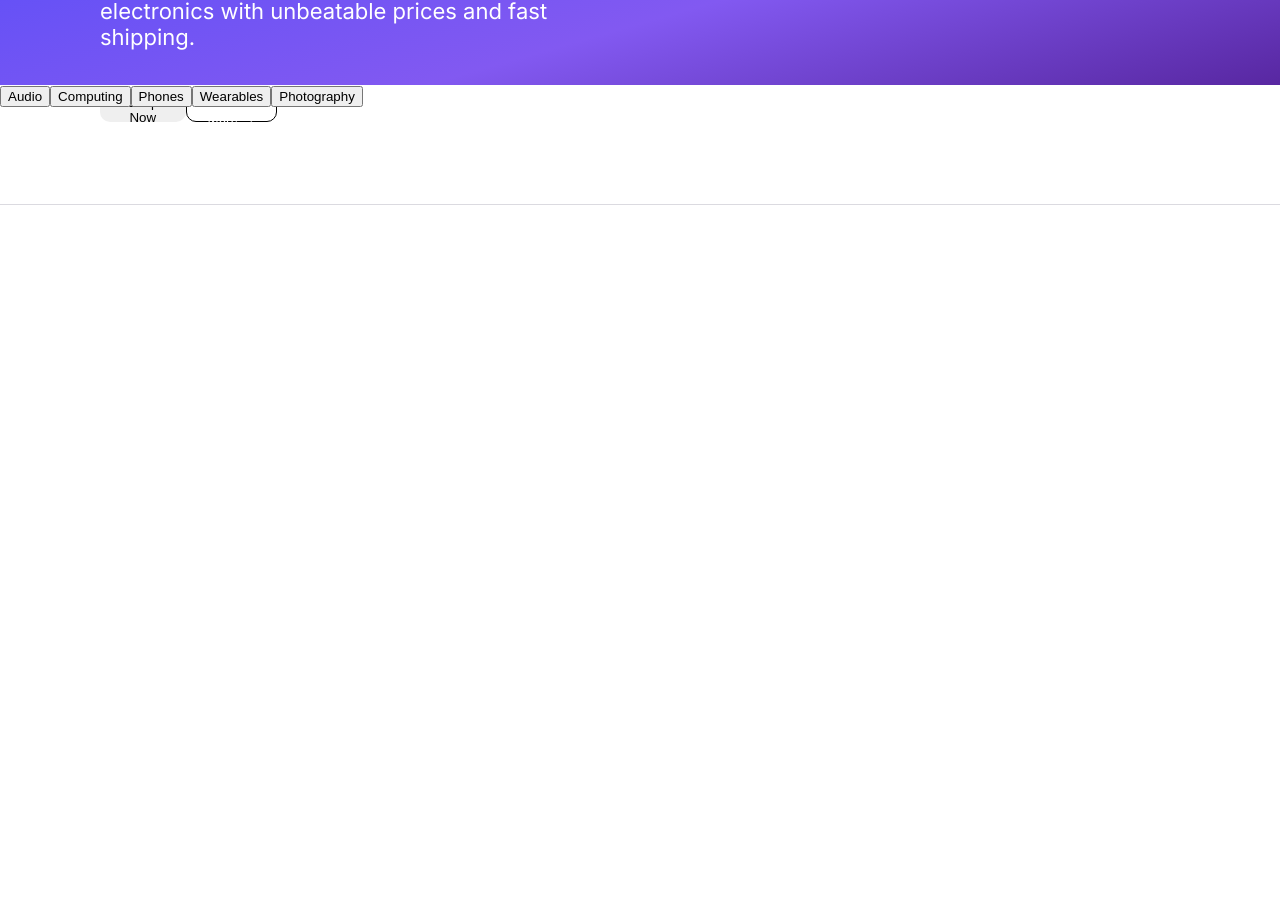
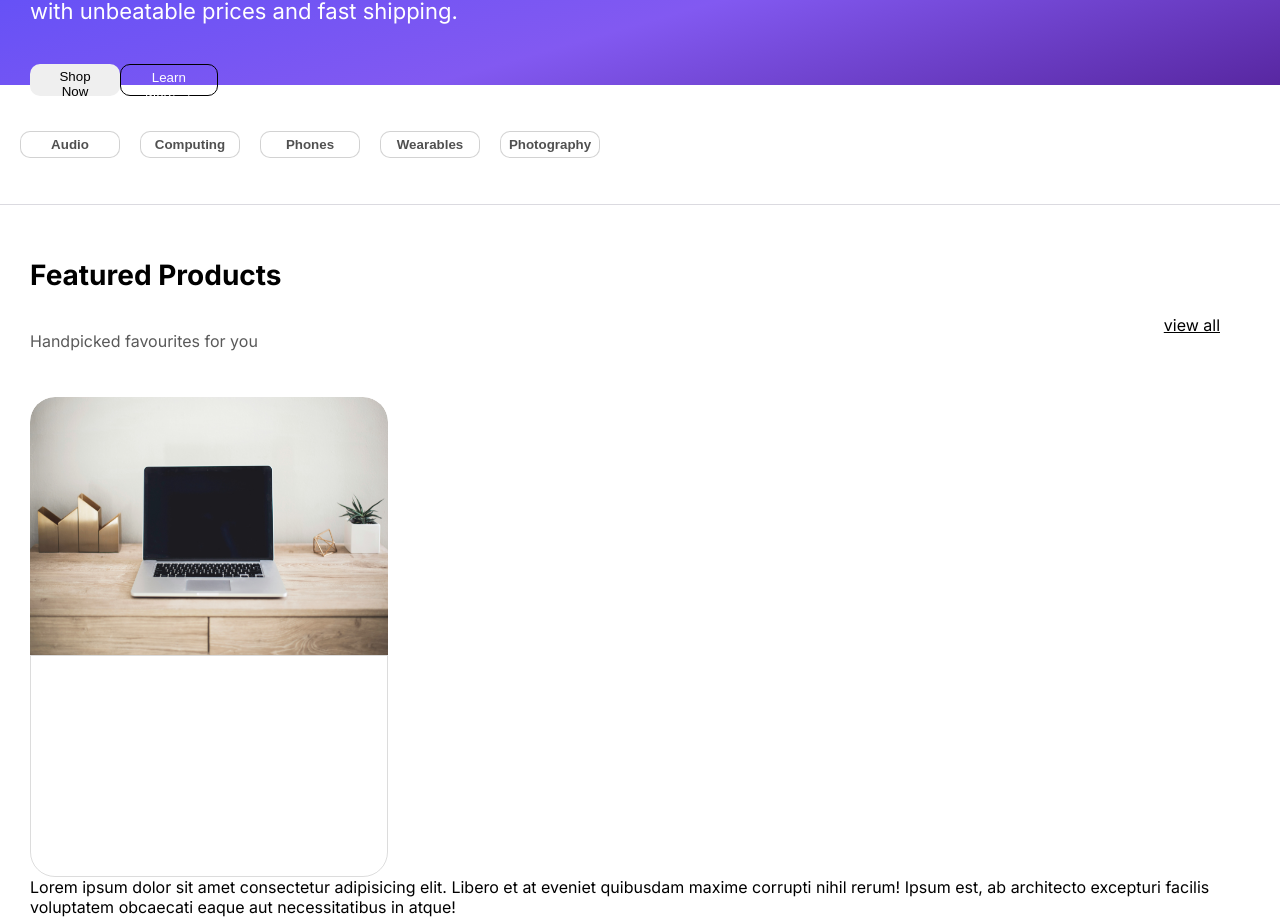
Before and after one commit to edwinisac/e-commerce-front, a React (Vite) app: page / in a window 1280 px wide. Shown: the part 339-1256 px from the top of the page. Before the commit the page ends 800 px from the top, so only its background shows below. Built offline with nearby package versions, Linux system fonts and the light colour scheme.

Commit message:
products list ui

```diff
--- a/src/components/navbar.css
+++ b/src/components/navbar.css
@@ -9,6 +9,7 @@
   z-index: 1000;
   width: 100%;
   background-color: rgba(241, 241, 241, 0.76);
+  backdrop-filter: blur(10px);
   /* allow height to grow on small screens when search moves below */
   height: auto;
   display: flex;
--- a/src/components/space.css
+++ b/src/components/space.css
@@ -8,3 +8,13 @@
     height: 16.5vh;
   }
 }
+@media(max-width:450px){
+  .space{
+    height: 12vh;
+  }
+}
+@media(max-width:400px){
+  .space{
+    height: 14vh;
+  }
+}
--- a/src/pages/home/Home.jsx
+++ b/src/pages/home/Home.jsx
@@ -2,6 +2,8 @@ import { Navbar } from "../../components/Navbar";
 import { Space } from "../../components/Space";
 import { Banner } from "./Banner";
 import { Categories } from "./Categories";
+import { HomeProducts } from "./products-display/HomeProducts";
+
 
 import "./home.css";
 
@@ -12,6 +14,7 @@ export function Home() {
       <Space/>
       <Banner/>
       <Categories/>
+      <HomeProducts/>
 
 
 
--- a/src/pages/home/banner.css
+++ b/src/pages/home/banner.css
@@ -9,7 +9,7 @@
     );
 
 
-      padding-left: 100px;
+      padding-left: 30px;
       color:white;
       padding-top:50px;
   }
@@ -76,7 +76,7 @@
   @media (max-width:800px) {
 
       .landingbanner{
-          padding-left: 80px;
+          padding-left: 30px;
       }
       h1{
           font-size: 40px;
@@ -93,7 +93,7 @@
   @media(max-width:650px){
    .landingbanner{
       height: 48vh;
-      padding-left: 40px;
+      padding-left: 30px;
       padding-top: 70px;
    }
    h1{
@@ -109,3 +109,13 @@
       width: 70%;
    }
   }
+
+  @media(max-width:450px){
+    .landingbanner{
+        height: 50vh;
+        padding-top: 50px;
+    }
+    .buttons{
+        width:80%;
+    }
+  }
--- a/src/pages/home/categories.css
+++ b/src/pages/home/categories.css
@@ -1,4 +1,53 @@
 .categories{
     height: 15vh;
+    display: flex;
+    flex-direction: row;
+    align-items: center;
     border-bottom: 0.5px solid rgb(219, 218, 224);
+    gap:20px;
+    padding-left: 20px;
 }
+.catbutton{
+    width:100px;
+    padding:5px 0px;
+    border:1px solid rgba(0, 0, 0, 0.178);
+    border-radius: 10px;
+    background-color: white;
+    font-weight: 600;
+    color:rgba(0, 0, 0, 0.685);
+
+
+}
+.catbutton:hover{
+    box-shadow: 0px 0px 3px;
+    color:rgb(0, 0, 0);
+    border-color: black;
+    cursor:pointer;
+}
+
+
+/* WebKit */
+.categories::-webkit-scrollbar {
+    height: 6px;
+  }
+
+  .categories::-webkit-scrollbar-thumb {
+    background: violet;
+    border-radius: 8px;
+  }
+
+  /* Firefox */
+  .categories{
+    scrollbar-width:thin;
+    scrollbar-color: rgb(123, 81, 240) transparent;
+  }
+
+@media(max-width:450px){
+    .catbutton{
+       padding:5px 10px;
+    }
+
+    .categories{
+        overflow-x: auto;
+    }
+}
--- /dev/null
+++ b/src/pages/home/products-display/HomeProducts.jsx
@@ -0,0 +1,32 @@
+import "./homeproducts.css";
+import image1 from "../../../assets/images/image1.jpg"
+
+export function HomeProducts() {
+  return (
+    <>
+      <div className="featured">
+        <h2 className="featuredhead">Featured Products</h2>
+        <div className="sameline">
+          <p className="featuredpara">Handpicked favourites for you</p>
+          <a className="viewall" href="">
+            view all
+          </a>
+        </div>
+        <div className="featuredlist">
+            <div className="productcard">
+                <div className="cardimage">
+                    <img src={image1} alt="" />
+                </div>
+                <div className="carddetails">
+
+                </div>
+            </div>
+        </div>
+
+        <div className="demo">
+            Lorem ipsum dolor sit amet consectetur adipisicing elit. Libero et at eveniet quibusdam maxime corrupti nihil rerum! Ipsum est, ab architecto excepturi facilis voluptatem obcaecati eaque aut necessitatibus in atque!
+        </div>
+      </div>
+    </>
+  );
+}
--- /dev/null
+++ b/src/pages/home/products-display/homeproducts.css
@@ -0,0 +1,57 @@
+.featured{
+    padding-left: 30px;
+    padding-top:30px;
+    width: 100%;
+}
+.featuredhead{
+    font-size:28px;
+}
+.sameline{
+    width: 100%;
+    padding-right: 60px;
+    display: flex;
+    justify-content: space-between;
+}
+.featuredpara{
+    font-size:16px;
+    color:rgba(0, 0, 0, 0.651);
+}
+.viewall{
+    color:black;
+}
+.featuredlist{
+    width: 100%;
+    padding-top:30px;
+}
+
+/* card styles */
+
+.productcard{
+    width:358px;
+    height: 480px;
+    border-radius: 25px;
+}
+.cardimage{
+    width: 100%;
+    height: 258px;
+    border-radius: 25px 25px 0px 0px;
+    overflow: hidden;
+}
+.cardimage img{
+    width: 100%;
+    height: 100%;
+    border-radius: 25px 25px 0px 0px;
+    margin:0px;
+    transition: transform 0.4s ease;
+}
+.productcard:hover .cardimage img{
+    transform: scale(1.08);
+}
+
+.carddetails{
+    width: 100%;
+    height: 222px;
+    border:1px solid rgba(0, 0, 0, 0.137);
+    border-radius: 0px 0px 25px 25px;
+
+}
```
Also changed, not shown: src/assets/images/image1.jpg (added).
